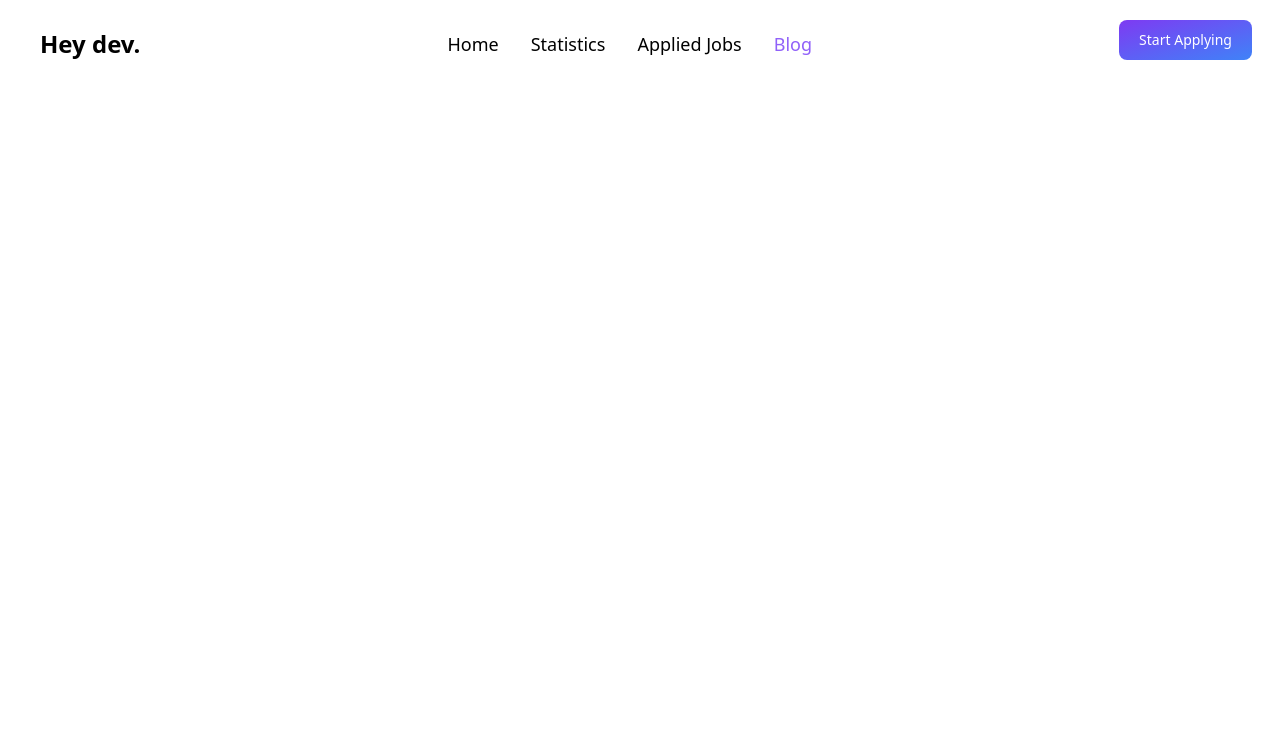
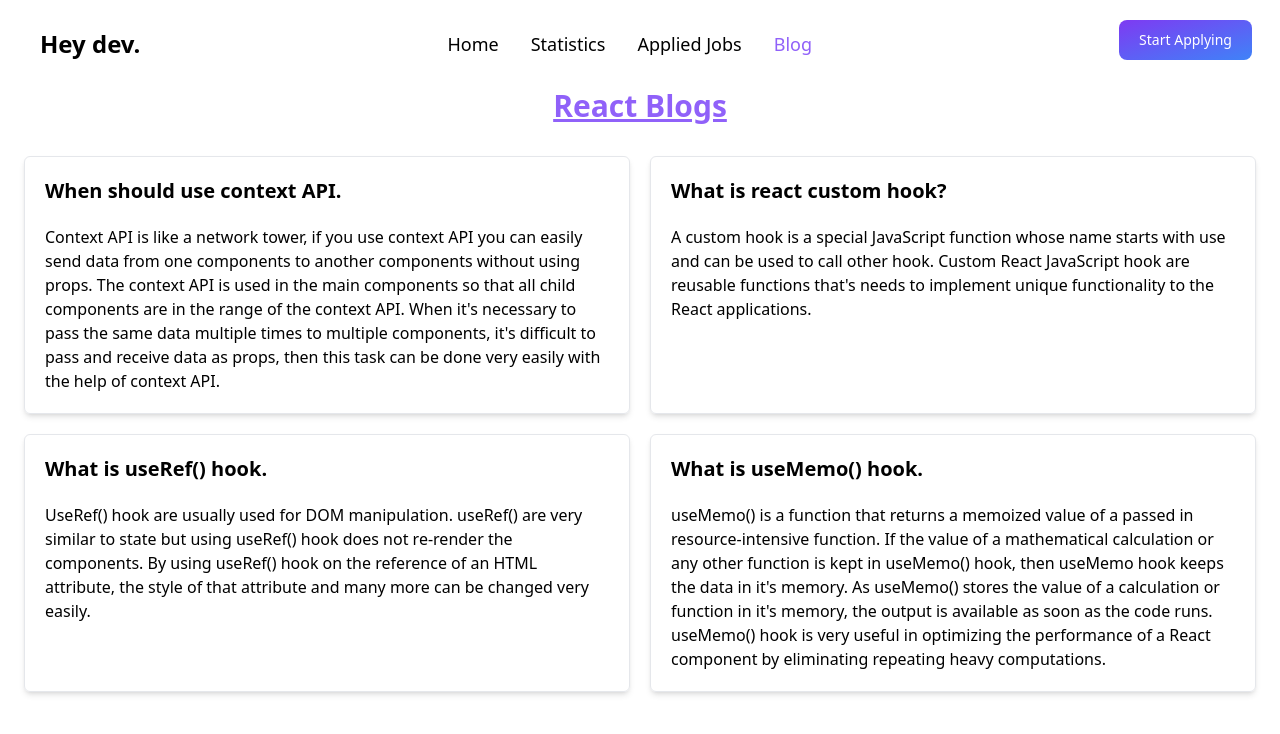
Before and after one commit to ahmedhimel21/career-hub, a React (Vite) app: page /blog in a window 1280 px wide. Shown: the top 734 px of the page. Built offline with nearby package versions, Linux system fonts and the light colour scheme.

Commit message:
blog section implemented

```diff
--- a/src/Blog.jsx
+++ b/src/Blog.jsx
@@ -1,10 +1,65 @@
-import React from 'react';
+import React from "react";
 
 const Blog = () => {
   return (
-    <div>
+    <>
+      <h1 className="text-center text-3xl font-bold text-purple-500 underline underline-offset-2">
+        React Blogs
+      </h1>
+      <div className="grid grid-cols-1 md:grid-cols-2 lg:grid-cols-2 gap-5 mx-6 mt-8">
+        <div className="border border-gray-200 shadow-md rounded-md p-5">
+          <h1 className="text-xl font-bold mb-5">
+            When should use context API.
+          </h1>
+          <p className="text-md font-medium">
+            Context API is like a network tower, if you use context API you can
+            easily send data from one components to another components without
+            using props. The context API is used in the main components so that
+            all child components are in the range of the context API. When it's
+            necessary to pass the same data multiple times to multiple
+            components, it's difficult to pass and receive data as props, then
+            this task can be done very easily with the help of context API.
+          </p>
+        </div>
 
-    </div>
+        <div className="border border-gray-200 shadow-md rounded-md p-5">
+          <h1 className="text-xl font-bold mb-5">
+            What is react custom hook?
+          </h1>
+          <p className="text-md font-medium">
+            A custom hook is a special JavaScript function whose name starts
+            with use and can be used to call other hook. Custom React
+            JavaScript hook are reusable functions that's needs to implement
+            unique functionality to the React applications.
+          </p>
+        </div>
+
+        <div className="border border-gray-200 shadow-md rounded-md p-5">
+          <h1 className="text-xl font-bold mb-5">What is useRef() hook.</h1>
+          <p className="text-md font-medium">
+            UseRef() hook are usually used for DOM manipulation. useRef() are
+            very similar to state but using useRef() hook does not re-render
+            the components. By using useRef() hook on the reference of an HTML
+            attribute, the style of that attribute and many more can be changed
+            very easily.
+          </p>
+        </div>
+
+        <div className="border border-gray-200 shadow-md rounded-md p-5">
+          <h1 className="text-xl font-bold mb-5">What is useMemo() hook.</h1>
+          <p className="text-md font-medium">
+            useMemo() is a function that returns a memoized value of a passed in
+            resource-intensive function. If the value of a mathematical
+            calculation or any other function is kept in useMemo() hook, then
+            useMemo hook keeps the data in it's memory. As useMemo() stores the
+            value of a calculation or function in it's memory, the output is
+            available as soon as the code runs. useMemo() hook is very useful
+            in optimizing the performance of a React component by eliminating
+            repeating heavy computations.
+          </p>
+        </div>
+      </div>
+    </>
   );
 };
 
```
